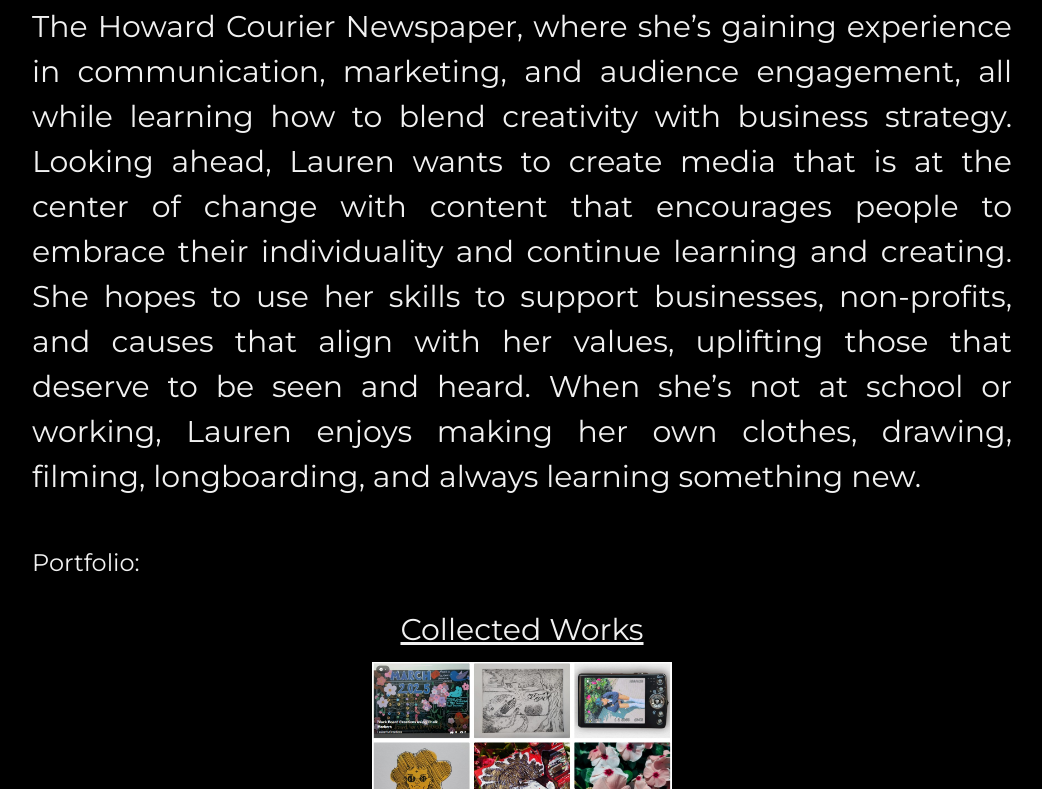
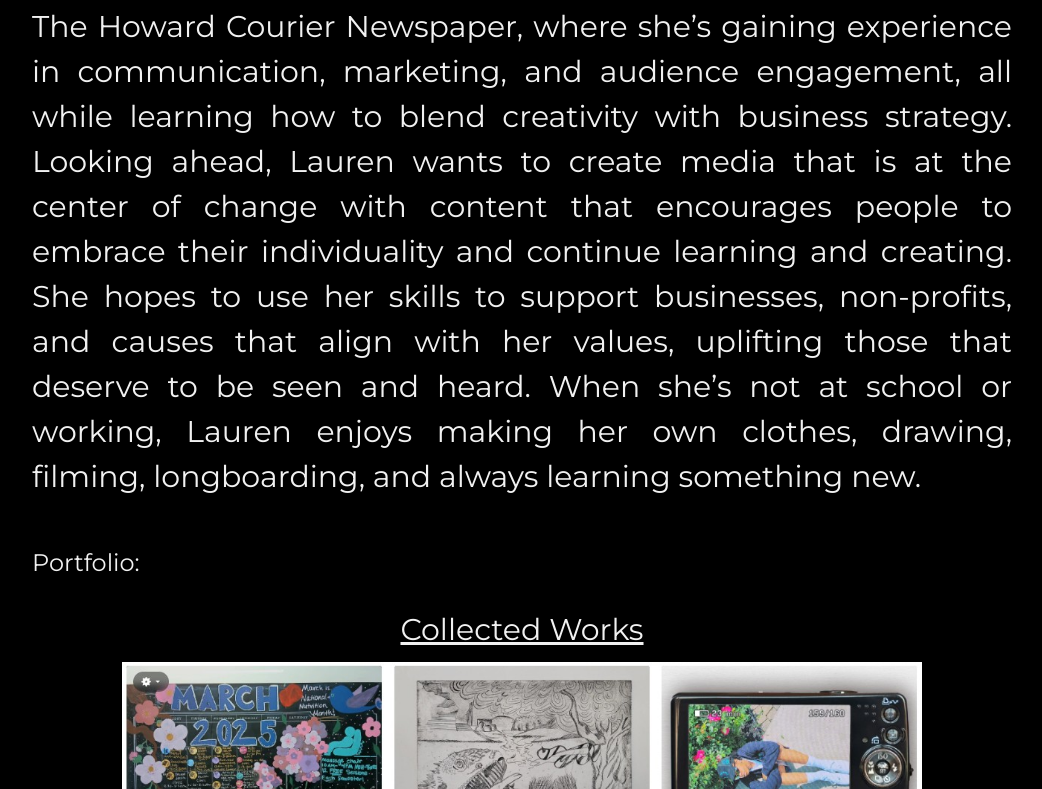
Before and after one commit to LLEWIS02/LLEWIS02.github.io, a plain HTML site: page index.html in a window 1280 px wide. Shown: the part 2011-2800 px from the top of the page, without its empty margins (178-1220 px from the left). Drawn offline with nearby package versions, Linux system fonts and the light colour scheme.

Commit message:
Update index.html

```diff
--- a/index.html
+++ b/index.html
@@ -89,7 +89,7 @@ filming, longboarding, and always learning something new.
     <!-- Collected Works section -->
     <h2 class="w3-text-light-grey w3-center" style="text-decoration: underline;">Collected Works</h2>
     <div class="w3-center">
-<img src="thumbnail.jpg" alt="thumbnail" class="w3-image" width="300">
+<img src="thumbnail.jpg" alt="thumbnail" class="w3-image" width="800px">
 </div>
 
     <!-- Resume section -->
```
